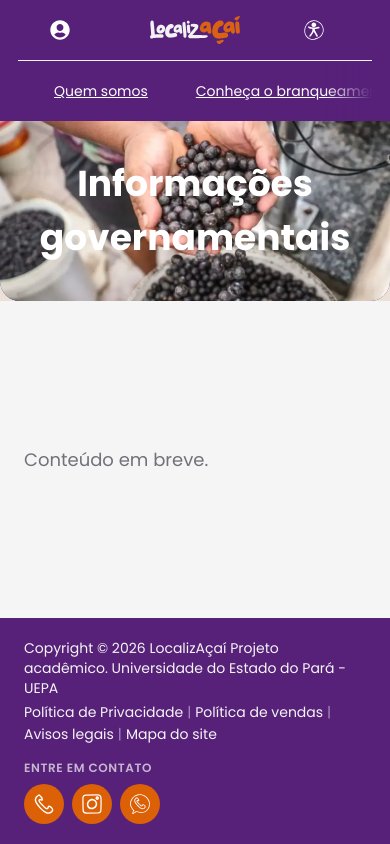
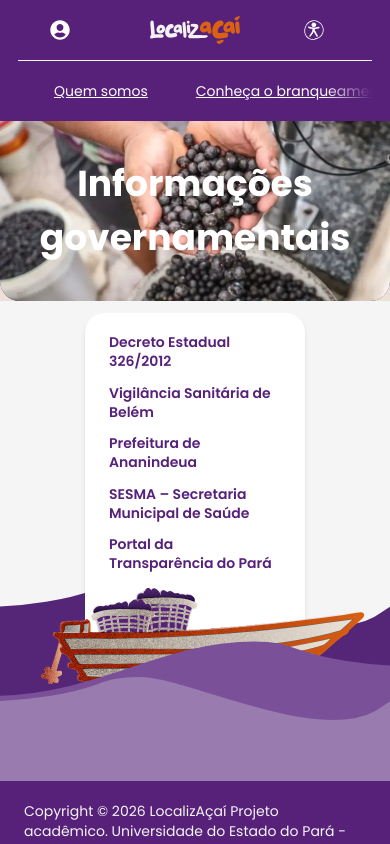
Before and after one commit to blklts/localiza-acai, a Next.js app: page /informacoes-governamentais in a window 390 px wide. Shown: the top 844 px of the page. Built offline with nearby package versions, Linux system fonts and the light colour scheme.

Commit message:
feat: mobile-friendly marketing pages and informacoes-governamentais layout

```diff
--- a/src/app/(marketing)/acai-do-para/page.tsx
+++ b/src/app/(marketing)/acai-do-para/page.tsx
@@ -10,7 +10,21 @@
       leftCurve="/elements/decoration/a%C3%A7a%C3%AD%20do%20Par%C3%A1/1.svg"
       rightCurve="/elements/decoration/a%C3%A7a%C3%AD%20do%20Par%C3%A1/a%C3%A7a%C3%ADzinho.svg"
     >
-      <p className="text-zinc-500 text-lg">Conteúdo em breve.</p>
+      <div className="flex items-stretch w-full">
+        <div className="w-full md:w-2/3 md:flex-shrink-0 flex flex-col gap-8 md:gap-[60px] self-center">
+          <p className="text-zinc-500 text-base md:text-lg">O açaí é um dos principais produtos da sociobiodiversidade amazônica e possui grande relevância econômica, cultural e alimentar no estado do Pará. A produção paraense ocorre principalmente em dois tipos de ambientes: as áreas de várzea e as áreas de terra firme, cada uma apresentando características específicas de cultivo, manejo e produtividade.</p>
+          <p className="text-zinc-500 text-base md:text-lg">Segundo a Empresa Brasileira de Pesquisa Agropecuária, as maiores concentrações naturais de açaizeiros encontram-se nas áreas de várzea do estuário amazônico, especialmente nos estados do Pará e Amapá, embora o cultivo em terra firme tenha se expandido significativamente nas últimas décadas.</p>
+          <h2 className="text-primary font-bold text-xl md:text-2xl">Mas você sabe o que é açaí de várzea?</h2>
+          <p className="text-zinc-500 text-base md:text-lg">O chamado açaí de várzea é produzido em regiões periodicamente inundadas pelos rios amazônicos, principalmente próximas às margens de rios, igarapés e furos. Esse tipo de cultivo ocorre tradicionalmente em açaizais nativos manejados pelas populações ribeirinhas, sendo fortemente associado aos modos de vida tradicionais da Amazônia.</p>
+          <p className="text-zinc-500 text-base md:text-lg">Conforme destacam Santos, Sena e Homma, as áreas de várzea apresentam elevada concentração natural da palmeira Euterpe oleracea Mart., favorecendo uma produção extrativista e comunitária</p>
+          <p className="text-zinc-500 text-base md:text-lg">Além disso, Silva (2022) aponta que o manejo do açaí em várzea constitui importante fonte de renda para famílias ribeirinhas, integrando práticas tradicionais de cultivo e conservação ambiental.</p>
+          <p className="text-zinc-500 text-base md:text-lg">Já o açaí de terra firme é cultivado em áreas não inundáveis, geralmente por meio de sistemas agrícolas planejados, utilizando irrigação, adubação e técnicas de manejo mais intensivas.</p>
+          <p className="text-zinc-500 text-base md:text-lg">Esse modelo de produção expandiu-se principalmente a partir da década de 1990, impulsionado pela crescente valorização comercial do fruto. Segundo Mendes et al. (2021), o cultivo em terra firme surge também como alternativa para reduzir a pressão sobre os ecossistemas de várzea e recuperar áreas degradadas.</p>
+          <p className="text-zinc-500 text-base md:text-lg">A Empresa Brasileira de Pesquisa Agropecuária destaca ainda que o cultivo em terra firme possibilita maior controle produtivo e expansão comercial do açaí para outras regiões do país.</p>
+          <p className="text-zinc-500 text-base md:text-lg">Embora ambos os tipos pertençam majoritariamente à espécie Euterpe oleracea Mart., existem diferenças relacionadas às características físico-químicas, produtividade e manejo. Silva et al. (2016) identificaram distinções significativas entre frutos produzidos em áreas de várzea e de terra firme, especialmente em parâmetros ligados à composição físico-química do fruto. Observa-se então que o Pará é rico em diversidade quando o assunto é açaí.</p>
+        </div>
+        <div className="hidden md:block flex-1" />
+      </div>
     </PageTemplate>
   );
 }
--- a/src/app/(marketing)/informacoes-governamentais/page.tsx
+++ b/src/app/(marketing)/informacoes-governamentais/page.tsx
@@ -2,14 +2,102 @@
 
 export const metadata = { title: 'Informações governamentais — Localiza Açaí' };
 
+const links = [
+  { label: 'Decreto Estadual 326/2012', href: '#' },
+  { label: 'Vigilância Sanitária de Belém', href: '#' },
+  { label: 'Prefeitura de Ananindeua', href: '#' },
+  { label: 'SESMA – Secretaria Municipal de Saúde', href: '#' },
+  { label: 'Portal da Transparência do Pará', href: '#' },
+];
+
 export default function InformacoesGovernamentais() {
   return (
-    <PageTemplate
-      title="Informações governamentais"
-      heroBg="/carousel/5.webp"
-      leftCurve="/elements/decoration/main/side_curve.svg"
-    >
-      <p className="text-zinc-500 text-lg">Conteúdo em breve.</p>
-    </PageTemplate>
+    <>
+      <PageTemplate title="Informações governamentais" heroBg="/carousel/5.webp" />
+
+      {/* ────────────────────────────────────────────
+          MOBILE LAYOUT  (hidden on md+)
+      ──────────────────────────────────────────── */}
+      <div className="md:hidden relative w-full min-h-[480px] flex items-center justify-center overflow-hidden bg-[#f5f5f5]">
+
+        {/* back wave */}
+        <div
+          className="absolute -bottom-[140px] w-full h-[420px] bg-no-repeat bg-bottom pointer-events-none"
+          style={{ backgroundImage: "url('/elements/decoration/waves/wave_back.svg')", backgroundSize: '350% auto', zIndex: 1 }}
+        />
+
+        {/* card + rabeta wrapper */}
+        <div
+          className="absolute top-[calc(40%+10px)] left-1/2 -translate-x-1/2 -translate-y-1/2 w-[260px] h-[260px]"
+          style={{ zIndex: 3 }}
+        >
+          {/* links card */}
+          <div
+            className="absolute top-[calc(50%-20px)] left-1/2 -translate-x-1/2 -translate-y-1/2 w-[220px] bg-white rounded-[20px] px-6 pt-5 pb-[80px] flex flex-col gap-3 shadow-md"
+            style={{ zIndex: 1 }}
+          >
+            {links.map(({ label, href }) => (
+              <a key={label} href={href} className="text-primary font-semibold text-sm hover:text-secondary transition-colors leading-snug">
+                {label}
+              </a>
+            ))}
+          </div>
+          {/* rabeta */}
+          <div
+            className="absolute w-full h-full translate-y-[130px] scale-[1.7] bg-no-repeat bg-center bg-contain pointer-events-none"
+            style={{ backgroundImage: "url('/elements/rabeta.svg')", zIndex: 2 }}
+          />
+        </div>
+
+        {/* front wave */}
+        <div
+          className="absolute -bottom-[140px] w-full h-[320px] bg-no-repeat bg-bottom pointer-events-none"
+          style={{ backgroundImage: "url('/elements/decoration/waves/wave_front.svg')", backgroundSize: '350% auto', zIndex: 4 }}
+        />
+      </div>
+
+      {/* ────────────────────────────────────────────
+          DESKTOP LAYOUT  (hidden below md)
+          waves use 100% width → height = width / 2.5
+          at 1440px: wave height ≈ 576px
+      ──────────────────────────────────────────── */}
+      <div className="hidden md:flex relative w-full min-h-[600px] items-center justify-center overflow-hidden bg-[#f5f5f5]">
+
+        {/* back wave — full viewport width, anchored to bottom */}
+        <div
+          className="absolute -bottom-[460px] w-full bg-no-repeat bg-bottom pointer-events-none"
+          style={{ backgroundImage: "url('/elements/decoration/waves/wave_back.svg')", backgroundSize: '100vw auto', height: 'calc(100vw / 2.5)', zIndex: 1 }}
+        />
+
+        {/* card + rabeta wrapper */}
+        <div
+          className="absolute top-1/2 left-1/2 -translate-x-1/2 -translate-y-1/2 w-[320px] h-[320px]"
+          style={{ zIndex: 3 }}
+        >
+          {/* links card */}
+          <div
+            className="absolute top-[calc(50%-20px)] left-1/2 -translate-x-1/2 -translate-y-1/2 w-[280px] bg-white rounded-[20px] px-6 pt-5 pb-[80px] flex flex-col gap-3 shadow-md"
+            style={{ zIndex: 1 }}
+          >
+            {links.map(({ label, href }) => (
+              <a key={label} href={href} className="text-primary font-semibold text-sm hover:text-secondary transition-colors leading-snug">
+                {label}
+              </a>
+            ))}
+          </div>
+          {/* rabeta */}
+          <div
+            className="absolute w-full h-full translate-y-[130px] scale-[1.7] bg-no-repeat bg-center bg-contain pointer-events-none"
+            style={{ backgroundImage: "url('/elements/rabeta.svg')", zIndex: 2 }}
+          />
+        </div>
+
+        {/* front wave — full viewport width, anchored to bottom, slightly shorter */}
+        <div
+          className="absolute -bottom-[390px] w-full bg-no-repeat bg-bottom pointer-events-none"
+          style={{ backgroundImage: "url('/elements/decoration/waves/wave_front.svg')", backgroundSize: '100vw auto', height: 'calc(100vw / 3.5)', zIndex: 4 }}
+        />
+      </div>
+    </>
   );
 }
--- a/src/components/marketing/PageTemplate.tsx
+++ b/src/components/marketing/PageTemplate.tsx
@@ -1,5 +1,6 @@
 interface PageTemplateProps {
   title: string;
+  titleClassName?: string;
   heroBg?: string;
   leftCurve?: string;
   rightCurve?: string;
@@ -8,6 +9,7 @@
 
 export default function PageTemplate({
   title,
+  titleClassName,
   heroBg,
   leftCurve,
   rightCurve,
@@ -22,11 +24,12 @@
           <img src={heroBg} alt="" className="absolute inset-0 w-full h-full object-cover pointer-events-none" />
         )}
         <div className="relative z-10 h-full flex items-center px-6 md:px-16">
-          <h1 className="font-sans font-bold text-[36px] md:text-[128px] md:leading-[95%] tracking-normal text-center text-white w-full">{title}</h1>
+          <h1 className={`font-sans font-bold md:text-[128px] md:leading-[95%] tracking-normal text-center text-white w-full ${titleClassName ?? 'text-[36px]'}`}>{title}</h1>
         </div>
       </section>
 
       {/* Content row — left curve | children | right curve */}
+      {children && (
         <section className="flex items-stretch flex-1 bg-[#f5f5f5]">
           {leftCurve && (
             /* eslint-disable-next-line @next/next/no-img-element */
@@ -42,6 +45,7 @@
             <img src={rightCurve} alt="" className="hidden md:block flex-shrink-0 w-auto max-h-[600px] self-start pointer-events-none" />
           )}
         </section>
+      )}
     </>
   );
 }
```
Also changed, not shown: src/app/(marketing)/branqueamento/page.tsx (+6 -1 lines), src/app/(marketing)/selo/page.tsx (+12 -9 lines). Lines whose indentation alone changed are shown as unchanged.
